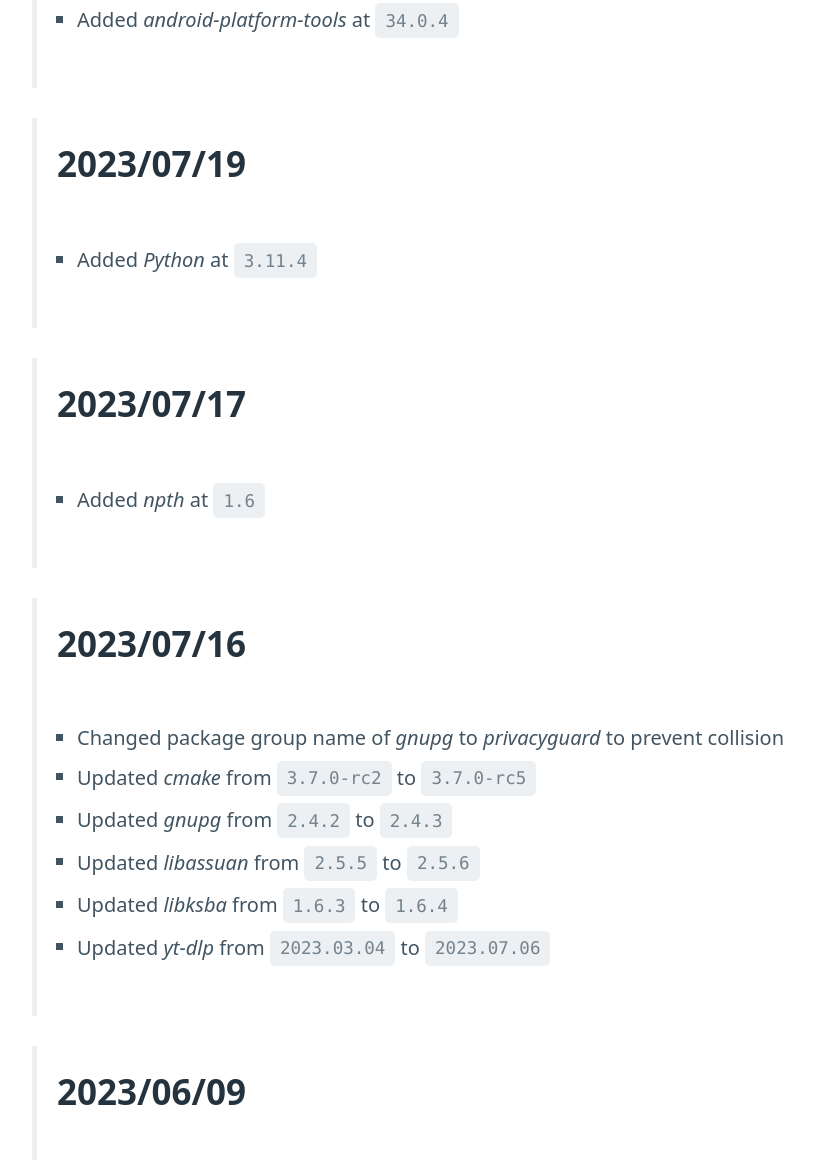
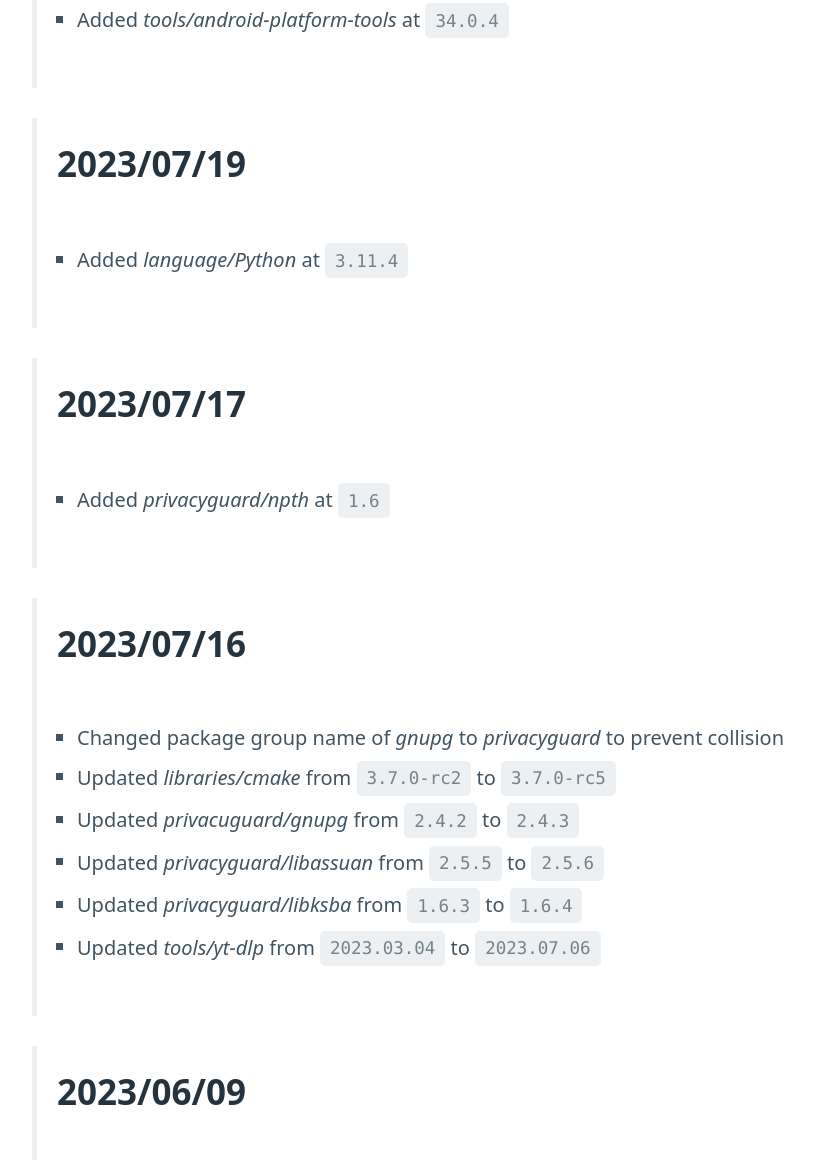
Before and after one commit to draumaz/opt-out-of-air, a plain HTML site: page news/index.html in a window 1280 px wide. Shown: the part 592-1752 px from the top of the page, without its empty margins (43-857 px from the left). Drawn offline with nearby package versions, Linux system fonts and the light colour scheme.

Commit message:
2023-07-24T18:15:44-07:00

```diff
--- a/news/index.html
+++ b/news/index.html
@@ -19,34 +19,34 @@
       <h2>2023/07/24</h2>
       <ul>
         <li>Removed tmux due to text rendering issues</li>
-        <li>Added <cite>fastfetch</cite> at <code>1.12.2</code></li>
+        <li>Added <cite>misc/fastfetch</cite> at <code>1.12.2</code></li>
       </ul>
     </blockquote>
 
     <blockquote>
       <h2>2023/07/21</h2>
-      <ul><li>Added <cite>android-platform-tools</cite> at <code>34.0.4</code></li></ul>
+      <ul><li>Added <cite>tools/android-platform-tools</cite> at <code>34.0.4</code></li></ul>
     </blockquote>
 
     <blockquote>
       <h2>2023/07/19</h2>
-      <ul><li>Added <cite>Python</cite> at <code>3.11.4</code></li></ul>
+      <ul><li>Added <cite>language/Python</cite> at <code>3.11.4</code></li></ul>
     </blockquote>
 
     <blockquote>
       <h2>2023/07/17</h2>
-      <ul><li>Added <cite>npth</cite> at <code>1.6</code></li></ul>
+      <ul><li>Added <cite>privacyguard/npth</cite> at <code>1.6</code></li></ul>
     </blockquote>
 
     <blockquote>
       <h2>2023/07/16</h2>
       <ul>
         <li>Changed package group name of <cite>gnupg</cite> to <cite>privacyguard</cite> to prevent collision</li>
-        <li>Updated <cite>cmake</cite> from <code>3.7.0-rc2</code> to <code>3.7.0-rc5</code></li>
-        <li>Updated <cite>gnupg</cite> from <code>2.4.2</code> to <code>2.4.3</code></li>
-        <li>Updated <cite>libassuan</cite> from <code>2.5.5</code> to <code>2.5.6</code></li>
-        <li>Updated <cite>libksba</cite> from <code>1.6.3</code> to <code>1.6.4</code></li>
-	<li>Updated <cite>yt-dlp</cite> from <code>2023.03.04</code> to <code>2023.07.06</code></li>
+        <li>Updated <cite>libraries/cmake</cite> from <code>3.7.0-rc2</code> to <code>3.7.0-rc5</code></li>
+        <li>Updated <cite>privacuguard/gnupg</cite> from <code>2.4.2</code> to <code>2.4.3</code></li>
+        <li>Updated <cite>privacyguard/libassuan</cite> from <code>2.5.5</code> to <code>2.5.6</code></li>
+        <li>Updated <cite>privacyguard/libksba</cite> from <code>1.6.3</code> to <code>1.6.4</code></li>
+	<li>Updated <cite>tools/yt-dlp</cite> from <code>2023.03.04</code> to <code>2023.07.06</code></li>
       </ul>
     </blockquote>
 
```
